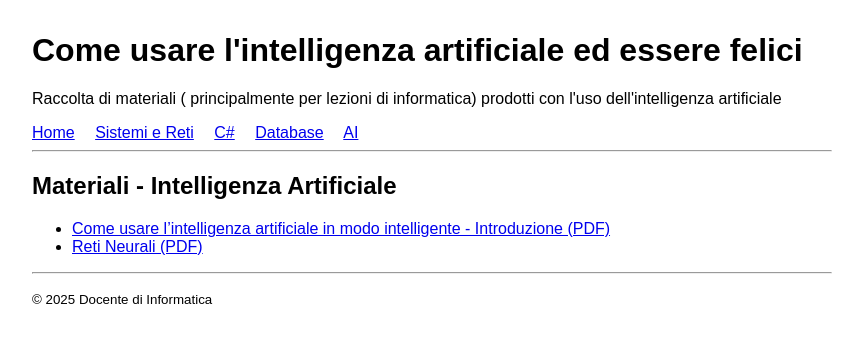
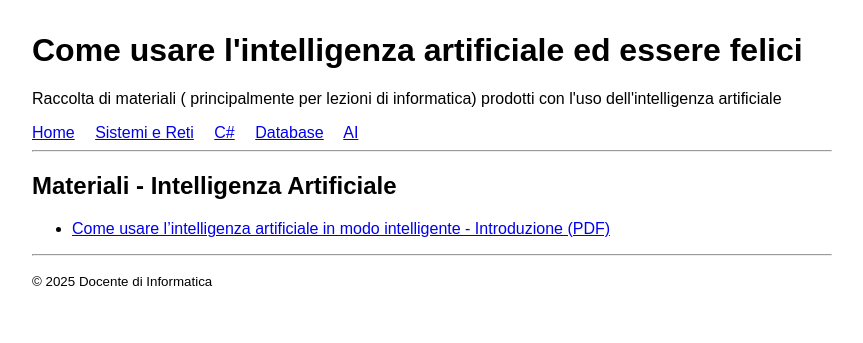
Before and after one commit to franco71to/sicca, a Jekyll site: the page built from materiali/intelligenza-artificiale.md, in a window 1280 px wide. Shown: the top 343 px of the page, without its empty margins (0-863 px from the left). Built offline with Jekyll 4.4.1, drawn with Linux system fonts in a browser that asks for light colours.

Commit message:
Update intelligenza-artificiale.md

```diff
--- a/materiali/intelligenza-artificiale.md
+++ b/materiali/intelligenza-artificiale.md
@@ -6,4 +6,3 @@ title: Intelligenza Artificiale
 ## Materiali - Intelligenza Artificiale
 
 - [Come usare l'intelligenza artificiale in modo intelligente - Introduzione (PDF)](/assets/2025lezioniUsoChatGPT.pdf)
-- [Reti Neurali (PDF)](/assets/reti-neurali.pdf)
```
